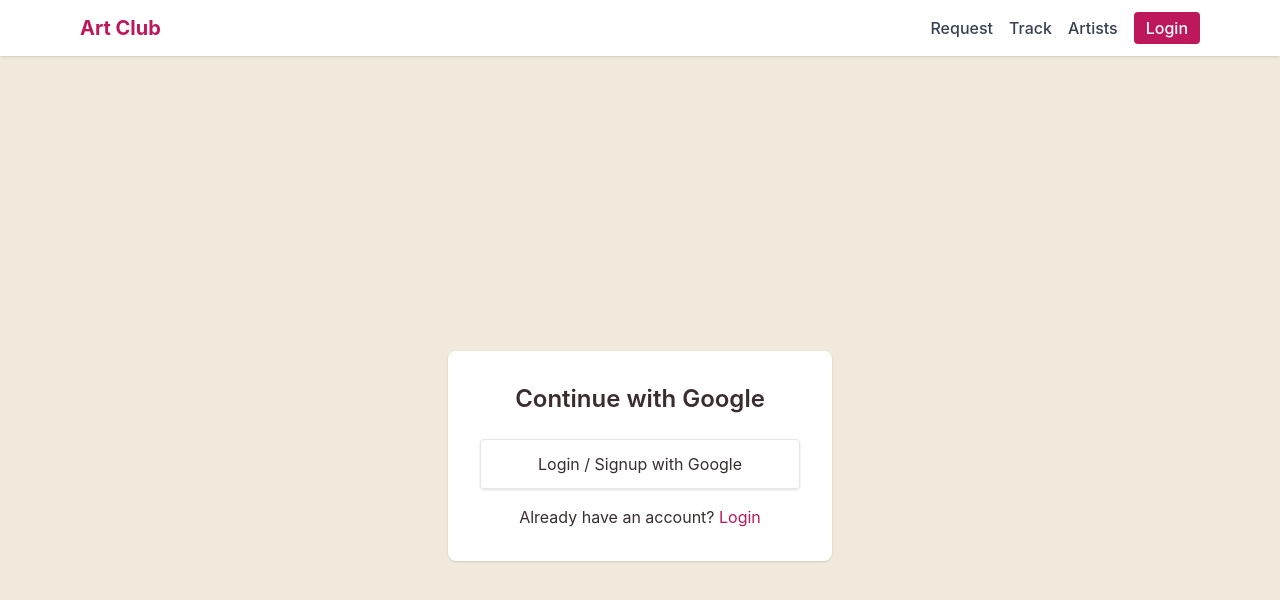
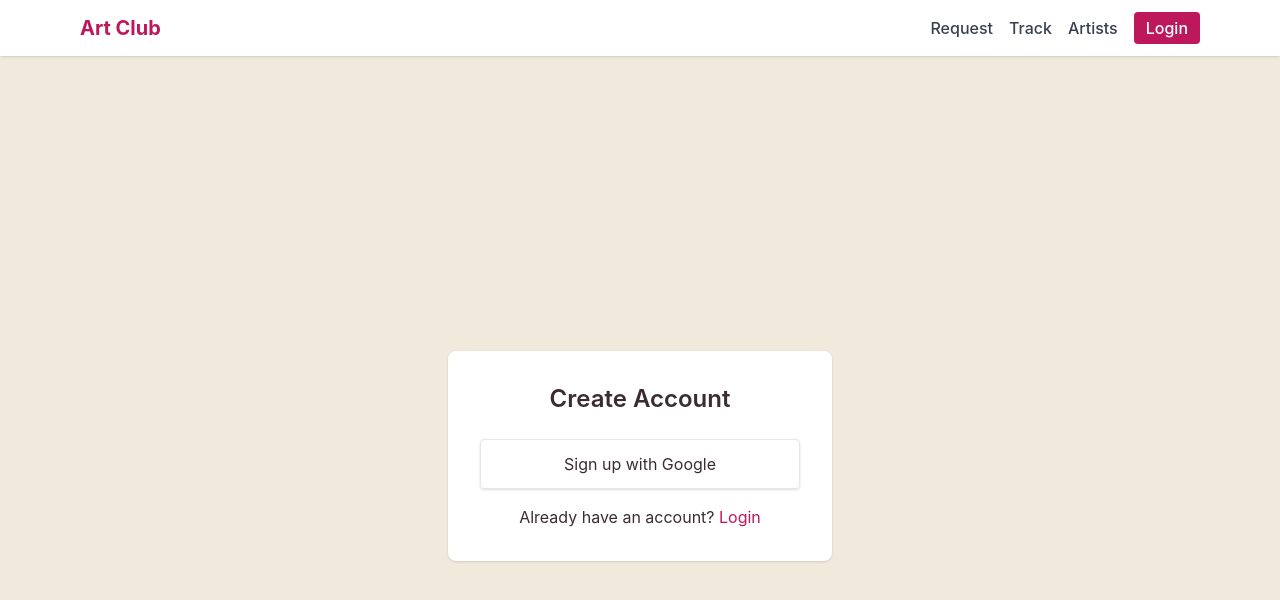
Before and after one commit to deepuhacker9-source/Artclub, a Next.js app: page /signup in a window 1280 px wide. Shown: the top 600 px of the page. Built offline with nearby package versions, Linux system fonts and the light colour scheme; no server answers.

Commit message:
Update signup.js

```diff
--- a/pages/signup.js
+++ b/pages/signup.js
@@ -2,41 +2,38 @@ import Navbar from "../components/Navbar";
 import { supabase } from "../lib/supabaseClient";
 
 export default function Signup() {
-  const signupGoogle = async () => {
-    try {
-      const { error } = await supabase.auth.signInWithOAuth({
-  provider: "google"
-});
 
-      if (error) {
-        alert("Google Auth Error → " + error.message);
-      }
-    } catch (err) {
-      alert("Unexpected Error → " + err.message);
+  const signupWithGoogle = async () => {
+    const { error } = await supabase.auth.signInWithOAuth({
+      provider: "google"
+      // No redirectTo — using single-callback flow
+    });
+
+    if (error) {
+      console.error("Google signup error:", error);
+      alert("Signup error: " + (error.message || error.code));
     }
   };
 
   return (
     <>
       <Navbar />
-      <div className="min-h-screen flex items-center justify-center bg-[var(--bg)]">
+      <div className="min-h-screen flex items-center justify-center">
         <div className="bg-white p-8 rounded-lg shadow w-96">
           <h1 className="text-2xl font-semibold mb-6 text-center">
-            Continue with Google
+            Create Account
           </h1>
 
           <button
-            onClick={signupGoogle}
+            onClick={signupWithGoogle}
             className="w-full px-4 py-3 rounded border shadow"
           >
-            Login / Signup with Google
+            Sign up with Google
           </button>
 
           <p className="text-center mt-4">
             Already have an account?{" "}
-            <a href="/login" className="text-pink-700">
-              Login
-            </a>
+            <a href="/login" className="text-pink-700">Login</a>
           </p>
         </div>
       </div>
```
